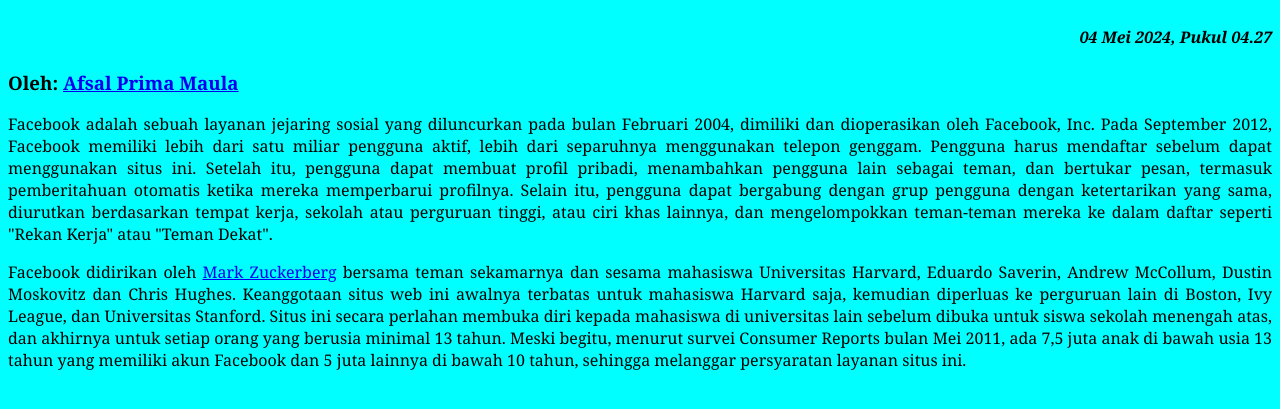
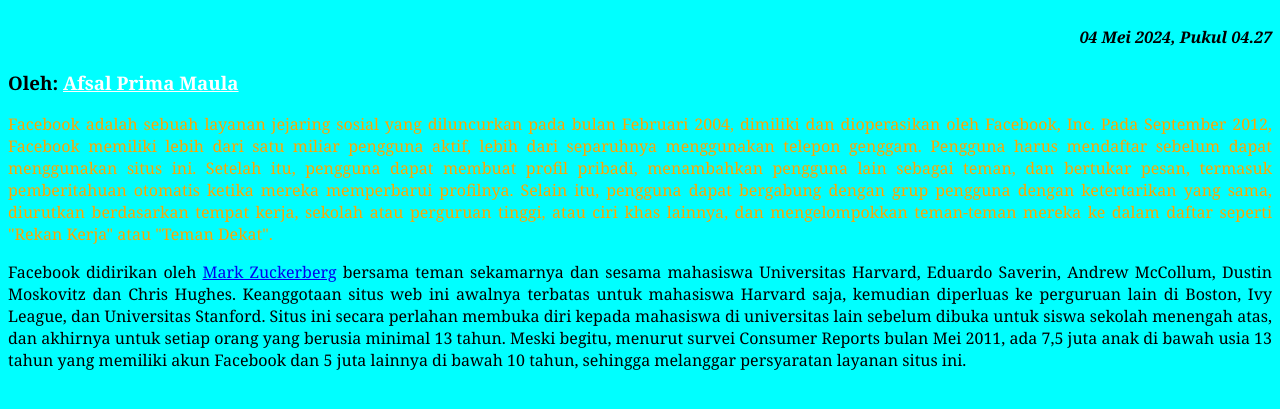
Before and after one commit to afsalprimamaula/Itw2024_243040092, a plain HTML site: page latihan/latihan3/l3b243040092.html in a window 1280 px wide. Shown: the part 123-532 px from the top of the page. Drawn offline with Linux system fonts and the light colour scheme.

Commit message:
mengerjakan latihan 3b

```diff
--- a/latihan/latihan3/l3b243040092.css
+++ b/latihan/latihan3/l3b243040092.css
@@ -14,3 +14,6 @@
 p {
     text-align: justify;
 }
+.nama{color: white;
+}
+.alinea{color: orange;}
--- a/latihan/latihan3/l3b243040092.html
+++ b/latihan/latihan3/l3b243040092.html
@@ -11,9 +11,9 @@
 	<h4 align="right">04 Mei 2024, Pukul 04.27</h4>
 	<h3>Oleh:
 
-        <a href="https://www.instagram.com/pmafsaal.e?igsh=MXc0cXlmejdqYnU0eg==">Afsal Prima  Maula</a></h3>
+        <a class="nama" href="https://www.instagram.com/pmafsaal.e?igsh=MXc0cXlmejdqYnU0eg==">Afsal Prima  Maula</a></h3>
 
-	<p>
+	<p class="alinea">
 		Facebook adalah sebuah layanan jejaring sosial yang diluncurkan pada bulan Februari 2004, dimiliki dan dioperasikan oleh Facebook, Inc. Pada September 2012, Facebook memiliki lebih dari satu miliar pengguna aktif, lebih dari separuhnya menggunakan telepon genggam. Pengguna harus mendaftar sebelum dapat menggunakan situs ini. Setelah itu, pengguna dapat membuat profil pribadi, menambahkan pengguna lain sebagai teman, dan bertukar pesan, termasuk pemberitahuan otomatis ketika mereka memperbarui profilnya. Selain itu, pengguna dapat bergabung dengan grup pengguna dengan ketertarikan yang sama, diurutkan berdasarkan tempat kerja, sekolah atau perguruan tinggi, atau ciri khas lainnya, dan mengelompokkan teman-teman mereka ke dalam daftar seperti "Rekan Kerja" atau "Teman Dekat".
 	</p>
 	<p>
```
